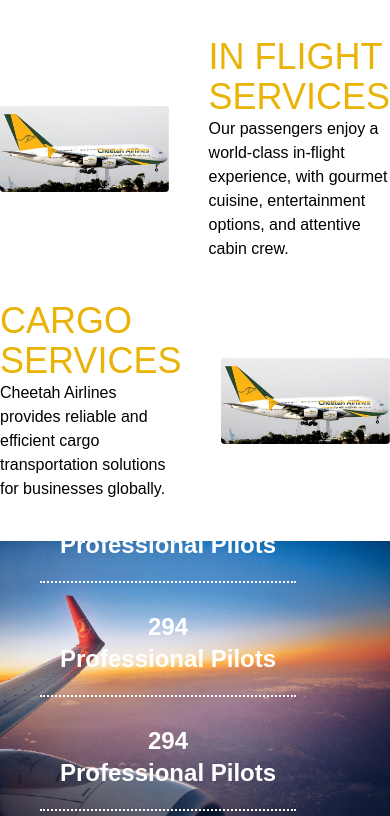
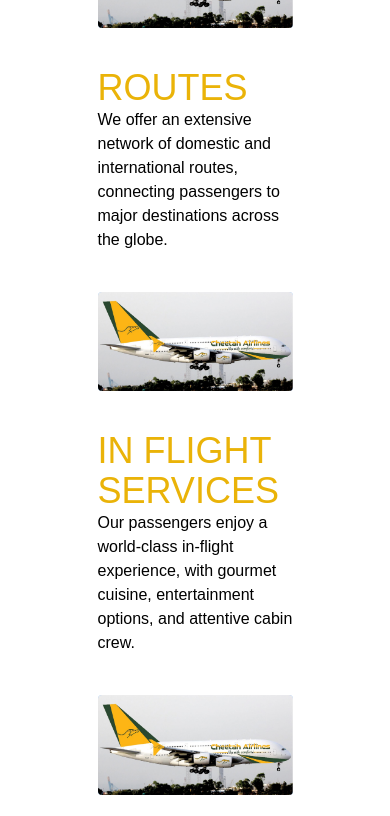
Before and after one commit to Sandhia21/Cheetah_project, a website: page about.html in a window 390 px wide. Shown: the part 4427-5243 px from the top of the page. Drawn offline with nearby package versions, Linux system fonts and the light colour scheme.

Commit message:
fixed errors on index and about page

```diff
--- a/about.html
+++ b/about.html
@@ -272,7 +272,7 @@
     <section class="container mx-auto flex items-center justify-center flex-col">
       <h3 class="text-2xl bg-yellow-400 px-5 rounded text-white my-5">Our History</h3>
       <h1  class="text-4xl mb-5">KEY SERVICE</h1>
-      <div class="flex items-center justify-between gap-10 my-5">
+      <div class="flex items-center justify-between md:flex-row flex-col gap-10 my-5">
         <div class="w-1/2 h-full bg-blue-300 rounded">
           <img src="assets/bg-article.png" alt="image" class="rounded">
         </div>
@@ -285,7 +285,7 @@
             passenger comfort and safety.</p>
         </div>
       </div>
-      <div class="flex items-center justify-between gap-10 my-5">
+      <div class="flex items-center justify-between gap-10 my-5 md:flex-row flex-col-reverse">
         <div class="w-1/2 h-full">
           <h1 class="text-4xl text-yellow-500">ROUTES</h1>
           <!-- <h3 class="text-3xl">The First Private  Jet</h3> -->
@@ -298,7 +298,7 @@
           <img src="assets/bg-article.png" alt="image" class="rounded">
         </div>
       </div>
-      <div class="flex items-center justify-between gap-10 my-5">
+      <div class="flex items-center justify-between gap-10 my-5 md:flex-row flex-col">
         <div class="w-1/2 h-full bg-blue-300 rounded">
           <img src="assets/bg-article.png" alt="image" class="rounded">
         </div>
@@ -311,7 +311,7 @@
             attentive cabin crew.</p>
         </div>
       </div>
-      <div class="flex items-center justify-between gap-10 my-5">
+      <div class="flex items-center justify-between gap-10 my-5 md:flex-row flex-col-reverse">
         <div class="w-1/2 h-full">
           <h1 class="text-4xl text-yellow-500">CARGO SERVICES</h1>
           <!-- <h3 class="text-3xl">The First Private  Jet</h3> -->
@@ -327,9 +327,9 @@
 
     <section
       id="fancy-section-about"
-      class="bg-cover bg-center bg-fixed bg-parallex p-10 h-80 flex items-center justify-center my-5"
+      class="bg-cover bg-center bg-fixed bg-parallex p-10 h-full md:h-80 flex items-center justify-center my-5"
     >
-      <div class="flex items-center justify-between flex-wrap gap-2">
+      <div class="flex items-center justify-between md:flex-wrap flex-nowrap flex-col gap-2">
         <div
           class="text-white lg:border-r-2 border-dotted lg:border-r-white p-5 border-b-2 border-b-white lg:border-b-0 text-center"
         >
```
Also changed, not shown: index.html (+5 -3 lines), css/style.css.
